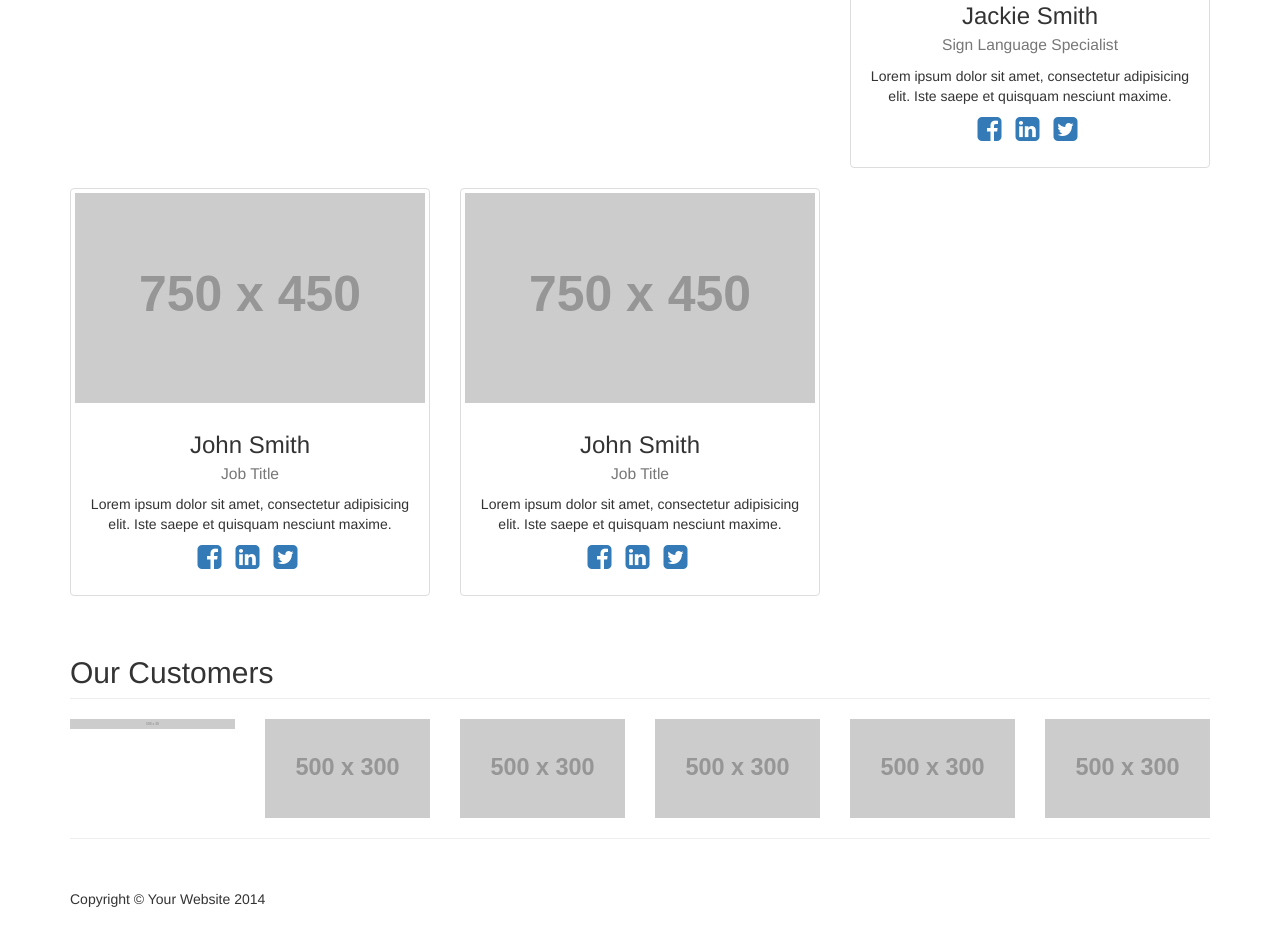
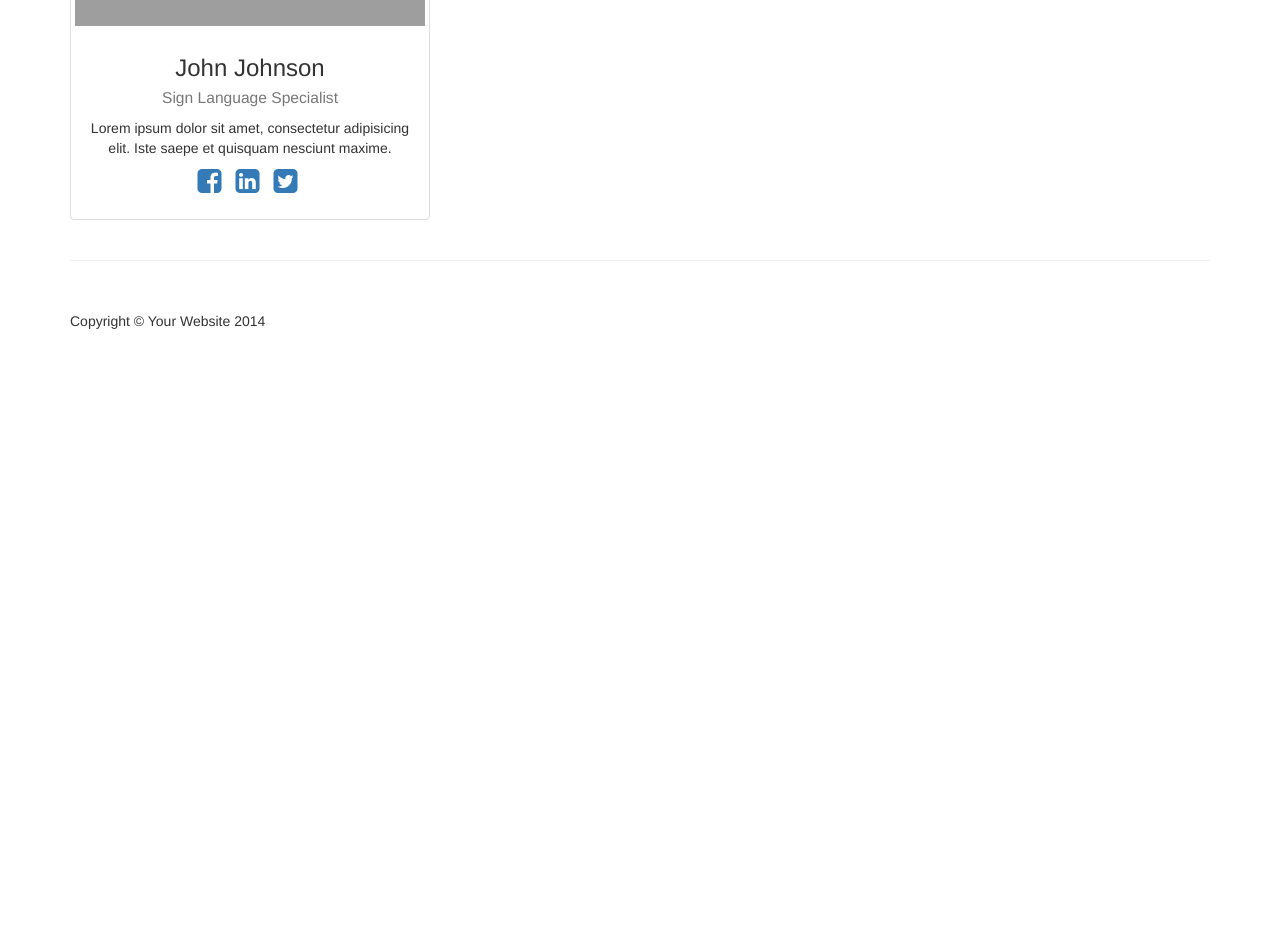
Before and after one commit to sdenkahairdesign/sdenkahairdesign.github.io, a plain HTML site: page about.html in a window 1280 px wide. Shown: the part 1341-2286 px from the top of the page. After the commit the page ends 1732 px from the top, so only its background shows below. Drawn offline with Linux system fonts and the light colour scheme; grey boxes are pictures that could not be loaded; placeholder pictures from the web are drawn by us.

Commit message:
removed customers section

```diff
--- a/about.html
+++ b/about.html
@@ -124,7 +124,6 @@
     <div class="row">
       <div class="col-lg-12">
         <h1 class="page-header">About
-          <small>Subheading</small>
         </h1>
         <ol class="breadcrumb">
           <li><a href="index.html">Home</a>
@@ -193,10 +192,10 @@
       </div>
       <div class="col-md-4 text-center">
         <div class="thumbnail">
-          <img class="img-responsive" src="http://placehold.it/750x450" alt="">
+          <img class="img-responsive" src="images/aboutus-teammember3.jpg" alt="">
           <div class="caption">
-            <h3>D'Lisa Robinson<br>
-              <small>CEO</small>
+            <h3>Jackie Smith<br>
+              <small>Sign Language Specialist</small></small>
             </h3>
             <p>Lorem ipsum dolor sit amet, consectetur adipisicing elit. Iste saepe et quisquam nesciunt maxime.</p>
             <ul class="list-inline">
@@ -214,7 +213,7 @@
         <div class="thumbnail">
           <img class="img-responsive" src="images/aboutus-teammember3.jpg" alt="">
           <div class="caption">
-            <h3>Jackie Smith<br>
+            <h3>John Johnson<br>
               <small>Sign Language Specialist</small>
             </h3>
             <p>Lorem ipsum dolor sit amet, consectetur adipisicing elit. Iste saepe et quisquam nesciunt maxime.</p>
@@ -228,70 +227,6 @@
             </ul>
           </div>
         </div>
-      </div>
-      <div class="col-md-4 text-center">
-        <div class="thumbnail">
-          <img class="img-responsive" src="http://placehold.it/750x450" alt="">
-          <div class="caption">
-            <h3>John Smith<br>
-              <small>Job Title</small>
-            </h3>
-            <p>Lorem ipsum dolor sit amet, consectetur adipisicing elit. Iste saepe et quisquam nesciunt maxime.</p>
-            <ul class="list-inline">
-              <li><a href="#"><i class="fa fa-2x fa-facebook-square"></i></a>
-              </li>
-              <li><a href="#"><i class="fa fa-2x fa-linkedin-square"></i></a>
-              </li>
-              <li><a href="#"><i class="fa fa-2x fa-twitter-square"></i></a>
-              </li>
-            </ul>
-          </div>
-        </div>
-      </div>
-      <div class="col-md-4 text-center">
-        <div class="thumbnail">
-          <img class="img-responsive" src="http://placehold.it/750x450" alt="">
-          <div class="caption">
-            <h3>John Smith<br>
-              <small>Job Title</small>
-            </h3>
-            <p>Lorem ipsum dolor sit amet, consectetur adipisicing elit. Iste saepe et quisquam nesciunt maxime.</p>
-            <ul class="list-inline">
-              <li><a href="#"><i class="fa fa-2x fa-facebook-square"></i></a>
-              </li>
-              <li><a href="#"><i class="fa fa-2x fa-linkedin-square"></i></a>
-              </li>
-              <li><a href="#"><i class="fa fa-2x fa-twitter-square"></i></a>
-              </li>
-            </ul>
-          </div>
-        </div>
-      </div>
-    </div>
-    <!-- /.row -->
-
-    <!-- Our Customers -->
-    <div class="row">
-      <div class="col-lg-12">
-        <h2 class="page-header">Our Customers</h2>
-      </div>
-      <div class="col-md-2 col-sm-4 col-xs-6">
-        <img class="img-responsive customer-img" src="http://placehold.it/500x30" alt="">
-      </div>
-      <div class="col-md-2 col-sm-4 col-xs-6">
-        <img class="img-responsive customer-img" src="http://placehold.it/500x300" alt="">
-      </div>
-      <div class="col-md-2 col-sm-4 col-xs-6">
-        <img class="img-responsive customer-img" src="http://placehold.it/500x300" alt="">
-      </div>
-      <div class="col-md-2 col-sm-4 col-xs-6">
-        <img class="img-responsive customer-img" src="http://placehold.it/500x300" alt="">
-      </div>
-      <div class="col-md-2 col-sm-4 col-xs-6">
-        <img class="img-responsive customer-img" src="http://placehold.it/500x300" alt="">
-      </div>
-      <div class="col-md-2 col-sm-4 col-xs-6">
-        <img class="img-responsive customer-img" src="http://placehold.it/500x300" alt="">
       </div>
     </div>
     <!-- /.row -->
```
